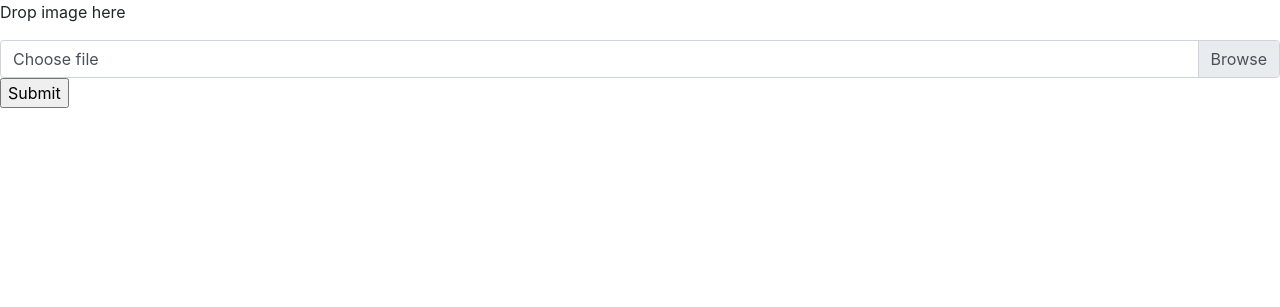
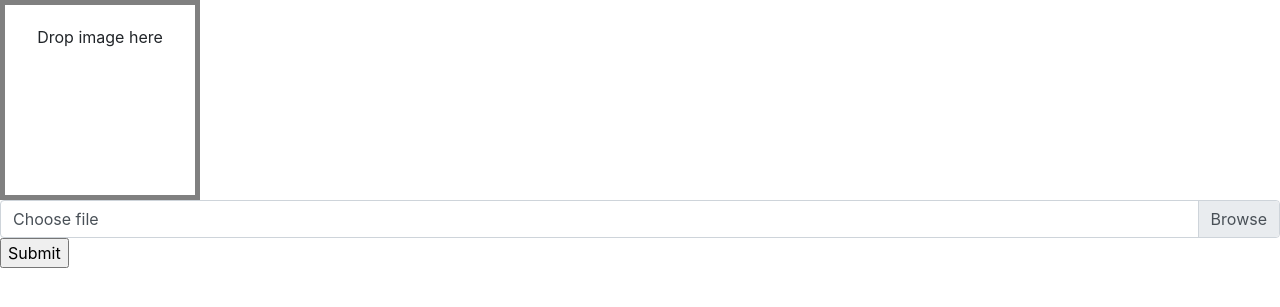
Before and after one commit to jessicagamio/TREE_FINDER, a Flask app: page / in a window 1280 px wide. Shown: the part 56-363 px from the top of the page. Run offline with Flask 2, Linux system fonts and the light colour scheme; some libraries are stand-ins or nearby versions.

Commit message:
modified style for drop zone and added comments to hompage.js file

```diff
--- a/static/css/style.css
+++ b/static/css/style.css
@@ -1,10 +1,12 @@
-#dropimage {
-    width: 600px;
+#dropzone {
+    border : 5px solid grey;
+    width: 200px;
+    height: 200px;
     text-align: center;
     padding: 20px;
-    margin-top: 100px;
+/*    margin-top: 100px;
     margin-left: auto;
-    margin-right: auto;
+    margin-right: auto;*/
 
 }
 
--- a/static/js/homepage.js
+++ b/static/js/homepage.js
@@ -9,28 +9,36 @@ function hideSpinner () {
   const spinner = document.querySelector('#spin');
   spinner.style.display= 'none';
 }
+
 function formInputs(evt){
+  //access file
   const files = document.getElementById('customFile').files;
   console.log(files.length);
+  //show spinner
   showSpinner();
 
+  //if no file selected prevent default
   if (files.length===0){
     console.log(files.length)
     evt.preventDefault();
+
+    // dipslay flash message
     const message=document.querySelector('#flash');
+    message.style.display = 'block';
 
-    message.style.display = 'block';
+    //hide spinner
     hideSpinner();
   }
-
 }
 
+//On click submit button call formInputs
 $('#img_submit').on('click', formInputs);
 
 
 customFile=document.querySelector('#customFile');
 
 customFile.addEventListener('change',()=>{
-  var filename = document.getElementById('customFile').files[0].name;
-  $('#displayfile').html(filename);
-  })
+//Display File Name in layer when chosen
+var filename = document.getElementById('customFile').files[0].name;
+$('#displayfile').html(filename);
+})
```
